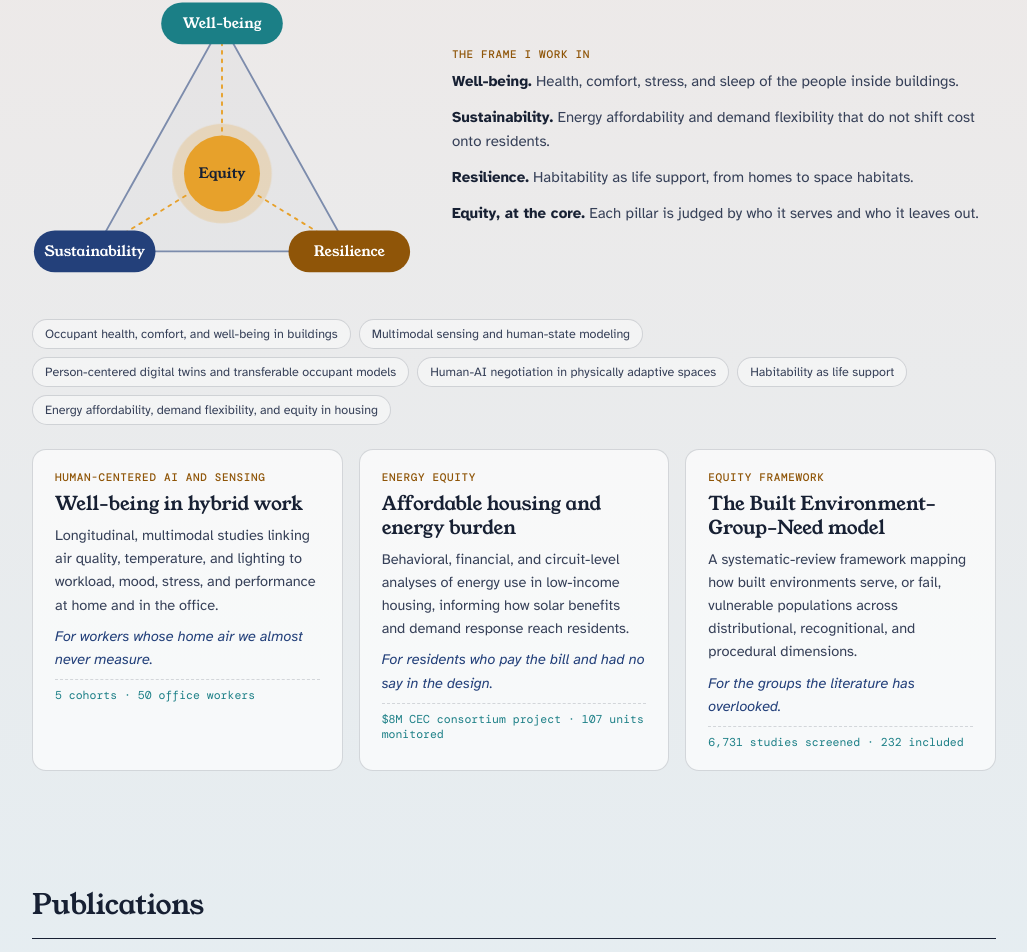
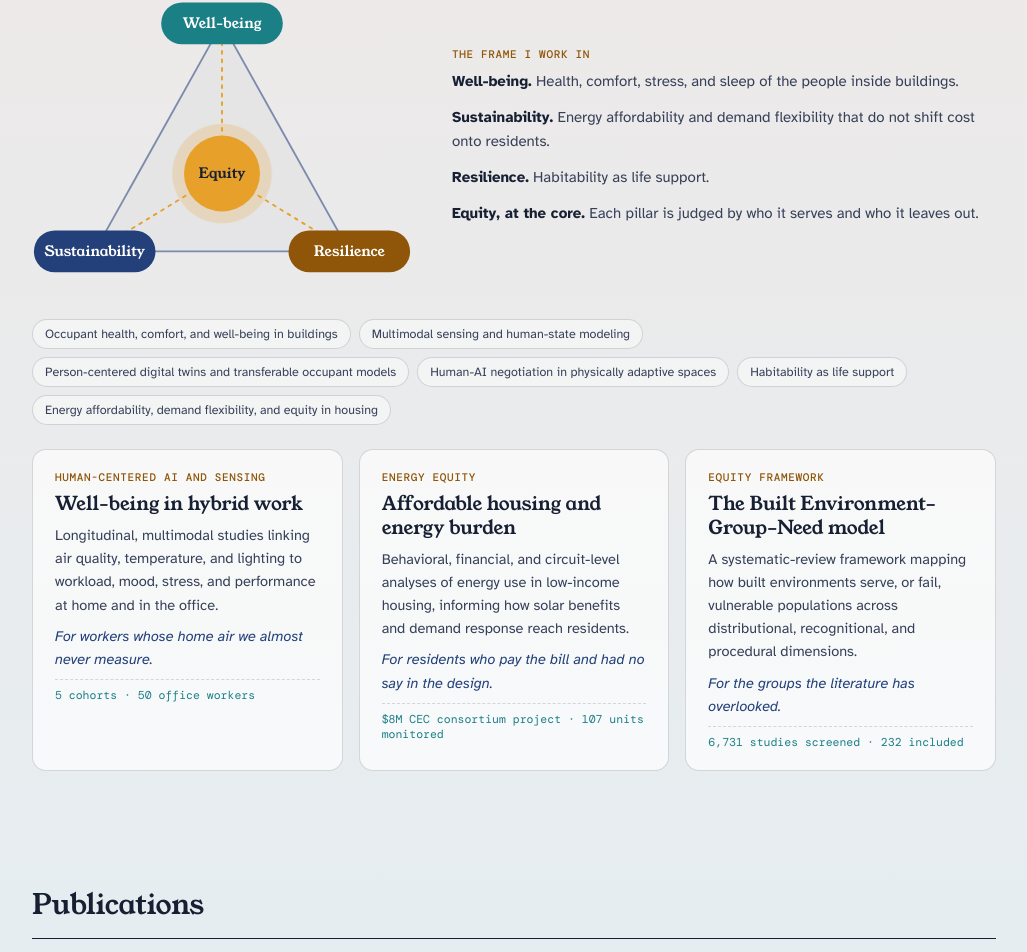
Before and after one commit to mmsrezaei/mmsrezaei.github.io, a React (Vite) app: page / in a window 1280 px wide. Shown: the part 882-1834 px from the top of the page, without its empty margins (126-1153 px from the left). Built offline with nearby package versions, Linux system fonts and the light colour scheme.

Commit message:
Update site content

```diff
--- a/src/App.jsx
+++ b/src/App.jsx
@@ -194,7 +194,7 @@ export default function App() {
             <ul>
               <li><strong>Well-being.</strong> Health, comfort, stress, and sleep of the people inside buildings.</li>
               <li><strong>Sustainability.</strong> Energy affordability and demand flexibility that do not shift cost onto residents.</li>
-              <li><strong>Resilience.</strong> Habitability as life support, from homes to space habitats.</li>
+              <li><strong>Resilience.</strong> Habitability as life support.</li>
               <li><strong>Equity, at the core.</strong> Each pillar is judged by who it serves and who it leaves out.</li>
             </ul>
           </div>
```
